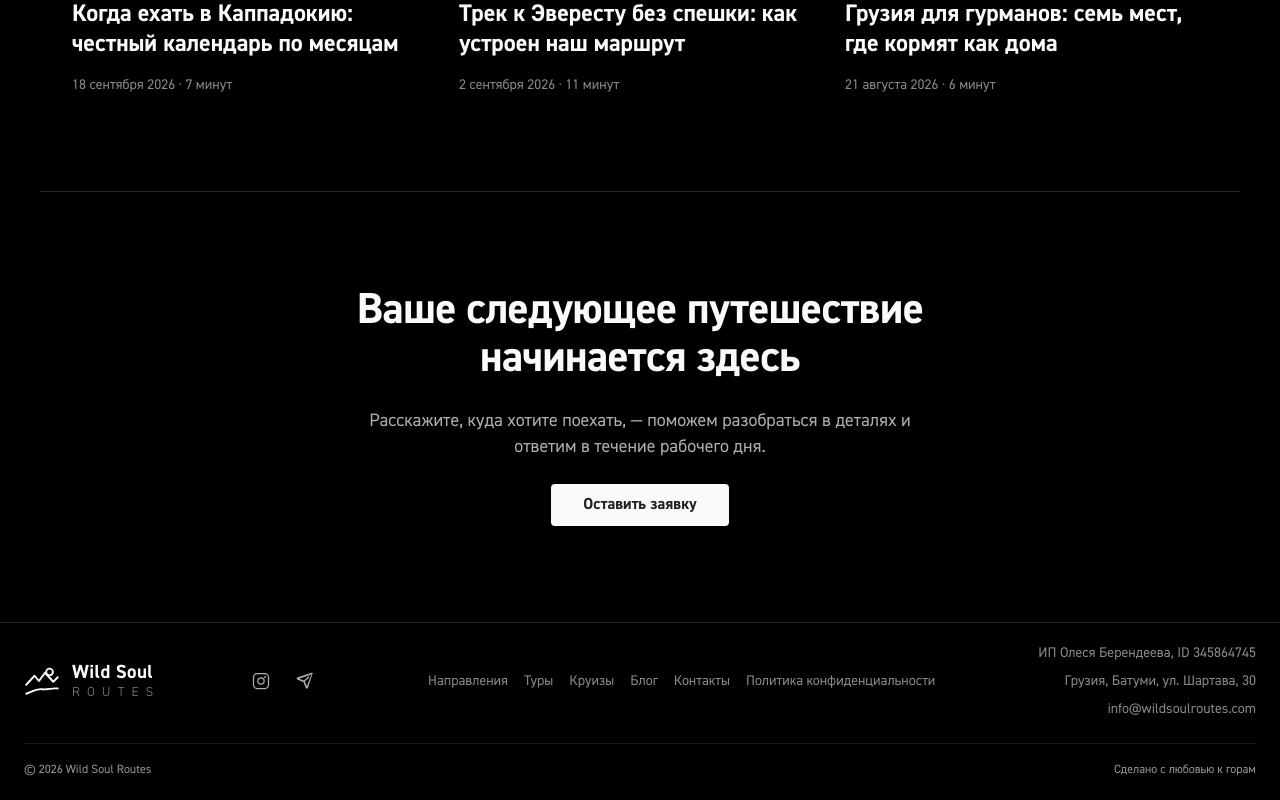
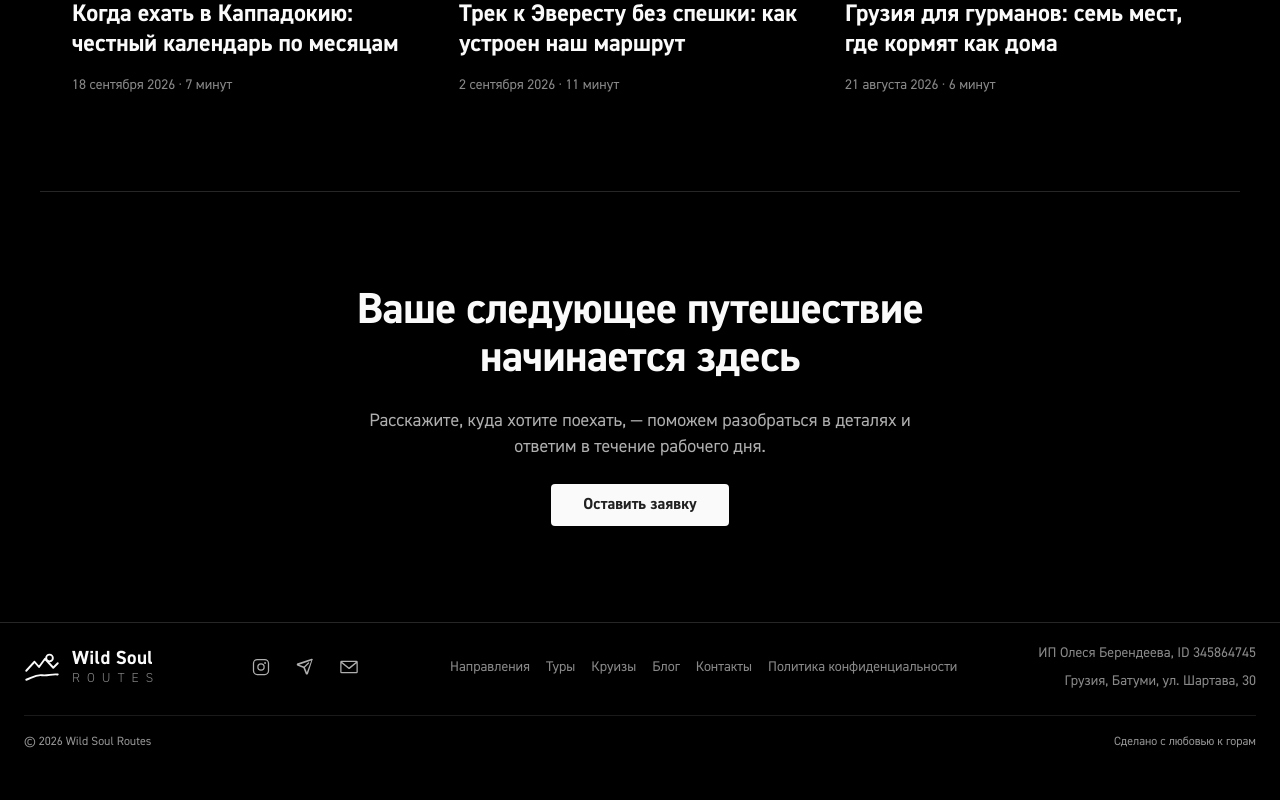
Before and after one commit to fifulina-uxui/wild-soul-routes, a React (Vite) app: page / in a window 1280 px wide. Shown: the part 6677-7477 px from the top of the page. After the commit the page ends 7449 px from the top, so only its background shows below. Built offline with nearby package versions, Linux system fonts and the light colour scheme.

Commit message:
Footer: email as mailto icon next to Instagram/Telegram, drop text email

```diff
--- a/src/components/SocialIcons.tsx
+++ b/src/components/SocialIcons.tsx
@@ -1,3 +1,5 @@
+import { contacts } from '../data/content'
+
 const socials = [
   {
     label: 'Instagram',
@@ -19,7 +21,19 @@ const socials = [
   },
 ]
 
-export function SocialIcons({ className = '' }: { className?: string }) {
+const emailIcon = (
+  <svg width="20" height="20" viewBox="0 0 256 256" fill="currentColor" aria-hidden="true">
+    <path d="M224,48H32A16,16,0,0,0,16,64V192a16,16,0,0,0,16,16H224a16,16,0,0,0,16-16V64A16,16,0,0,0,224,48Zm-8.34,16L128,133.15,40.34,64ZM32,192V78.66l92.57,73.44a8,8,0,0,0,10.86,0L224,78.66V192Z" />
+  </svg>
+)
+
+export function SocialIcons({
+  className = '',
+  withEmail = false,
+}: {
+  className?: string
+  withEmail?: boolean
+}) {
   return (
     <div className={`items-center gap-1 ${className}`}>
       {socials.map((s) => (
@@ -34,6 +48,15 @@ export function SocialIcons({ className = '' }: { className?: string }) {
           {s.icon}
         </a>
       ))}
+      {withEmail && (
+        <a
+          href={`mailto:${contacts.email}`}
+          aria-label="E-mail"
+          className="flex h-10 w-10 items-center justify-center rounded-[4px] text-[rgb(250_250_250/70%)] transition-colors duration-200 hover:bg-[rgb(255_255_255/10%)] hover:text-[#fafafa]"
+        >
+          {emailIcon}
+        </a>
+      )}
     </div>
   )
 }
--- a/src/sections/Footer.tsx
+++ b/src/sections/Footer.tsx
@@ -13,7 +13,7 @@ export default function Footer() {
         <div className="flex flex-col gap-6 md:flex-row md:items-center md:justify-between">
           <div className="flex items-center gap-[88px]">
             <Logo />
-            <SocialIcons className="flex" />
+            <SocialIcons className="flex" withEmail />
           </div>
 
           <nav className="flex flex-wrap gap-x-4 gap-y-1.5 text-[14px] leading-5 text-[rgb(250_250_250/55%)]">
@@ -36,12 +36,6 @@ export default function Footer() {
               {contacts.legal[lang]}, ID {contacts.id}
             </span>
             <span>{contacts.address[lang]}</span>
-            <a
-              href={`mailto:${contacts.email}`}
-              className="transition-colors duration-200 hover:text-[#fafafa]"
-            >
-              {contacts.email}
-            </a>
           </div>
         </div>
 
```
